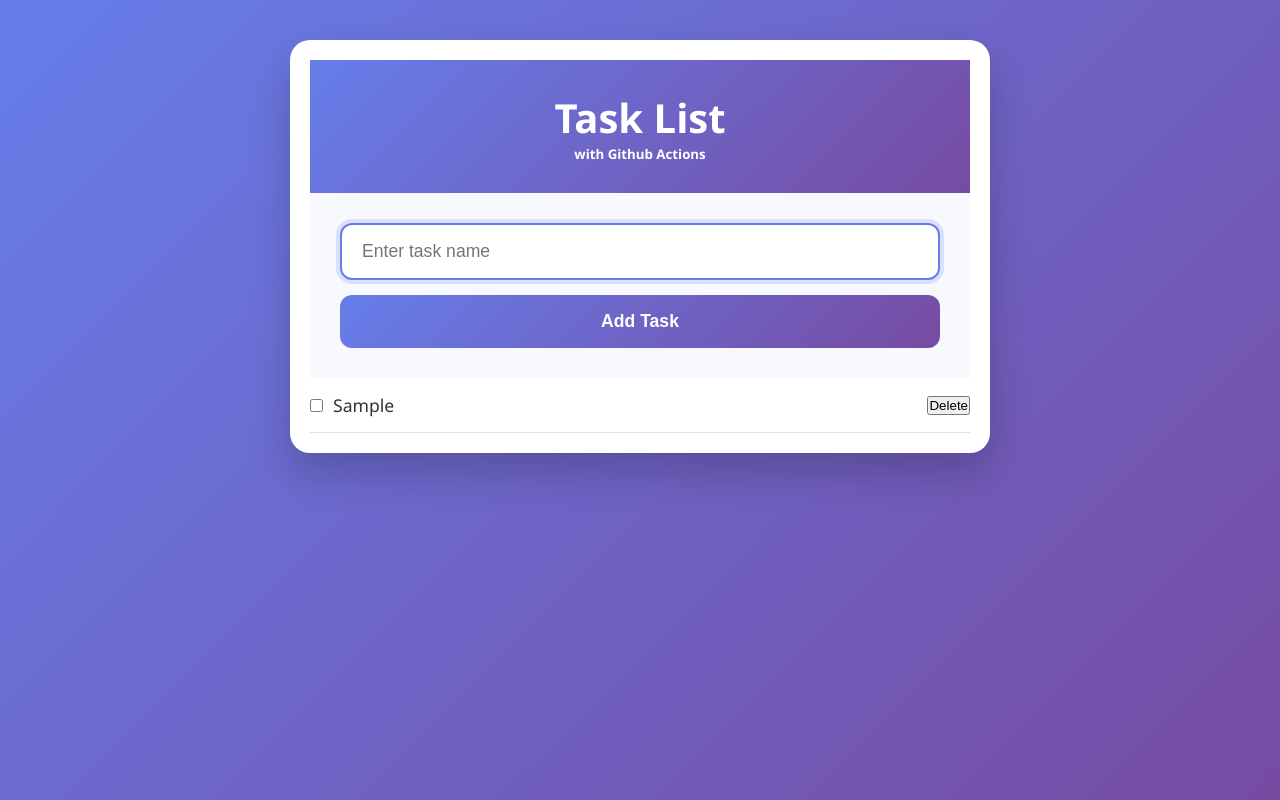
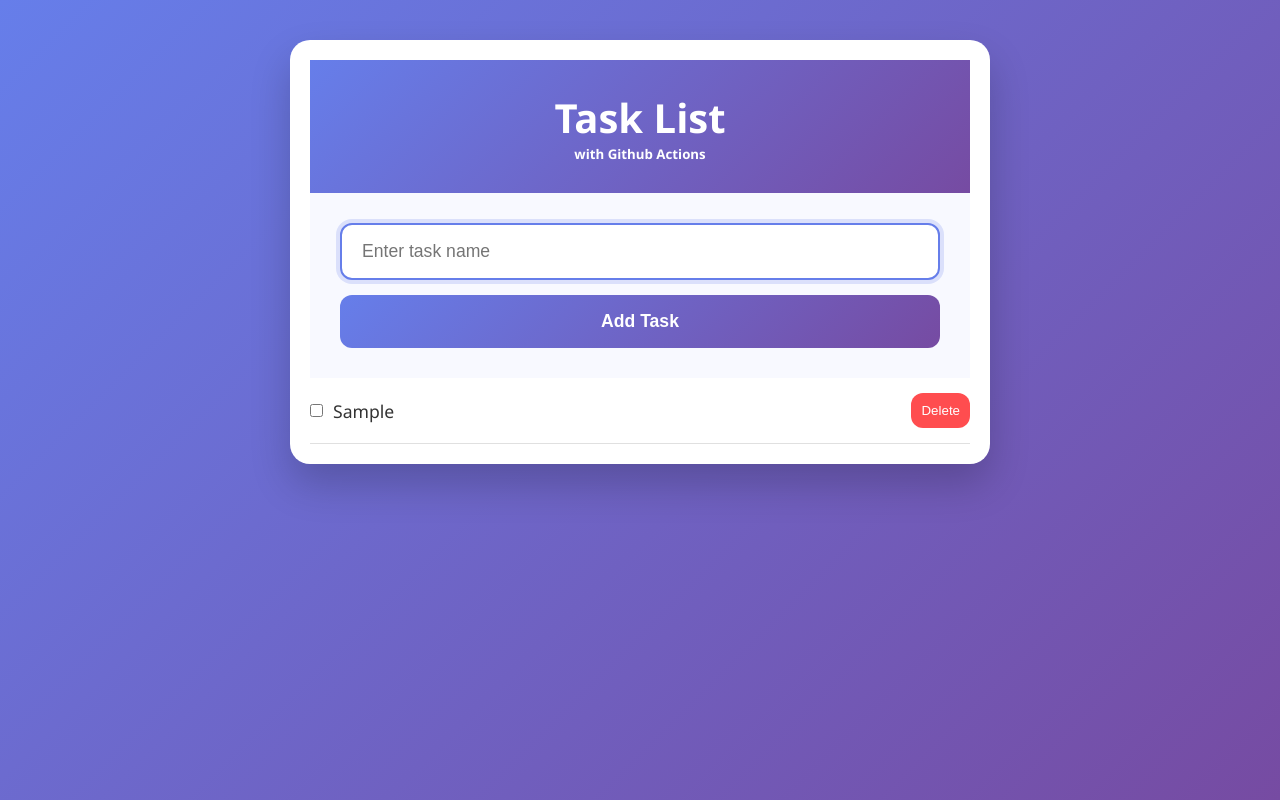
Before and after one commit to sumedhsph/TaskList, a React (Vite) app: page / in a window 1280 px wide. Both pictures are taken after typing "Sample" into the empty fields and a click on the button "Add Task". Built offline with nearby package versions, Linux system fonts and the light colour scheme.

Commit message:
minor fixes

```diff
--- a/src/App.tsx
+++ b/src/App.tsx
@@ -7,6 +7,8 @@ export interface Task {
   title: string;
   completed: boolean;
 }
+
+
 function App() {
   const [input, setInput] = useState<string>("");
   const [taskList, setTaskList] = useState<Task[]>([]);
--- a/src/Tasklist.tsx
+++ b/src/Tasklist.tsx
@@ -28,7 +28,7 @@ function Tasklist({
               <span className={task.completed ? "completed" : ""}>{task.title}</span>
               <button
                 onClick={() => removeTask(task.id)}
-                className="remove-btn"
+                className="delete-btn"
               >
                 Delete
               </button>
--- a/src/index.css
+++ b/src/index.css
@@ -110,3 +110,16 @@ body {
   color: #999;
   text-decoration: line-through;
 }
+.delete-btn{
+  padding: 10px;
+  background: #ff4d4f;
+  border: none;
+  color: white;
+  border-radius: 12px;
+  cursor: pointer;
+  transition: all 0.3s;
+}
+.delete-btn:hover {
+  transform: translateY(-3px);
+  box-shadow: 0 10px 20px rgba(255, 77, 79, 0.4);
+}
```
Also changed, not shown: 1 other file (tests, documents, lock files or other folders).
